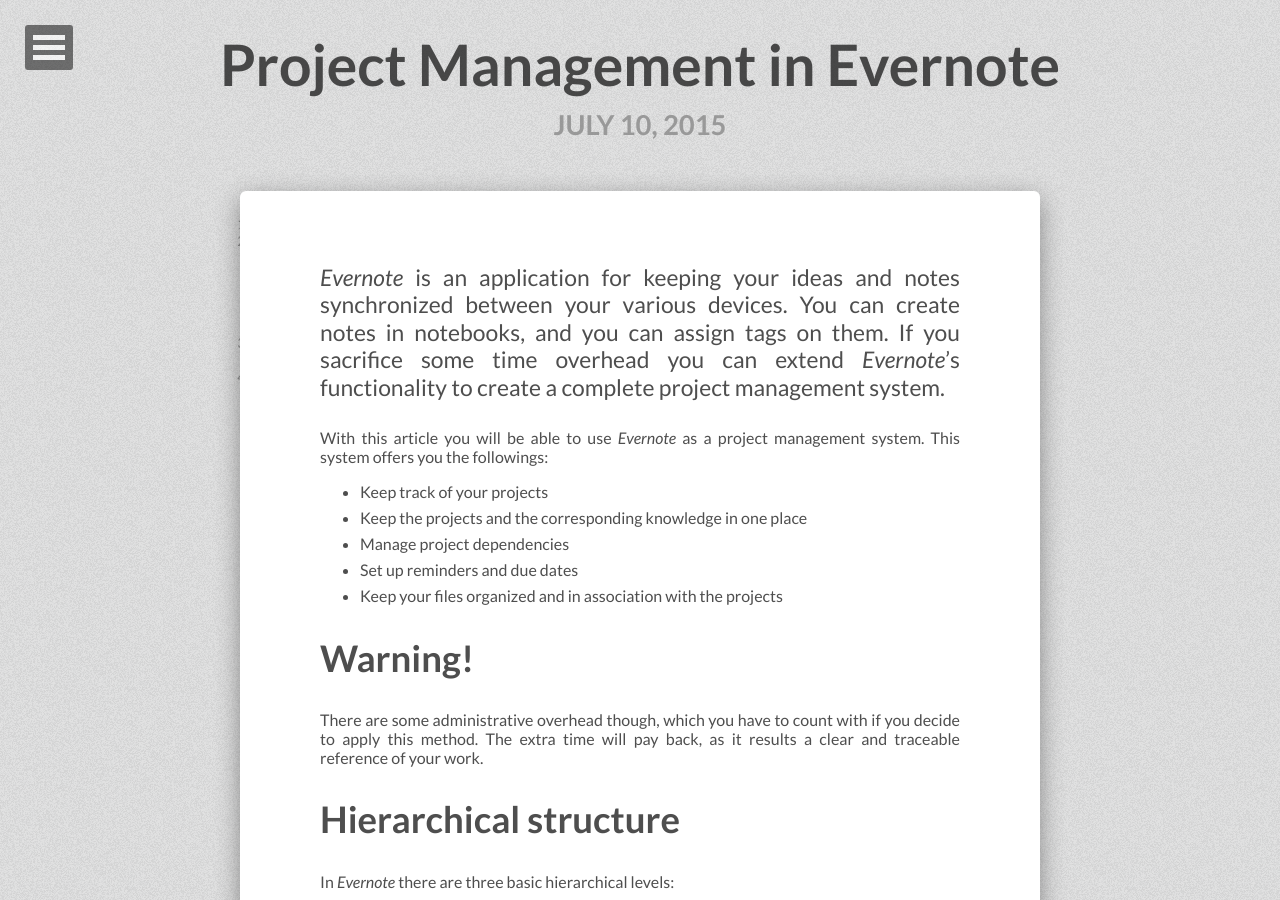
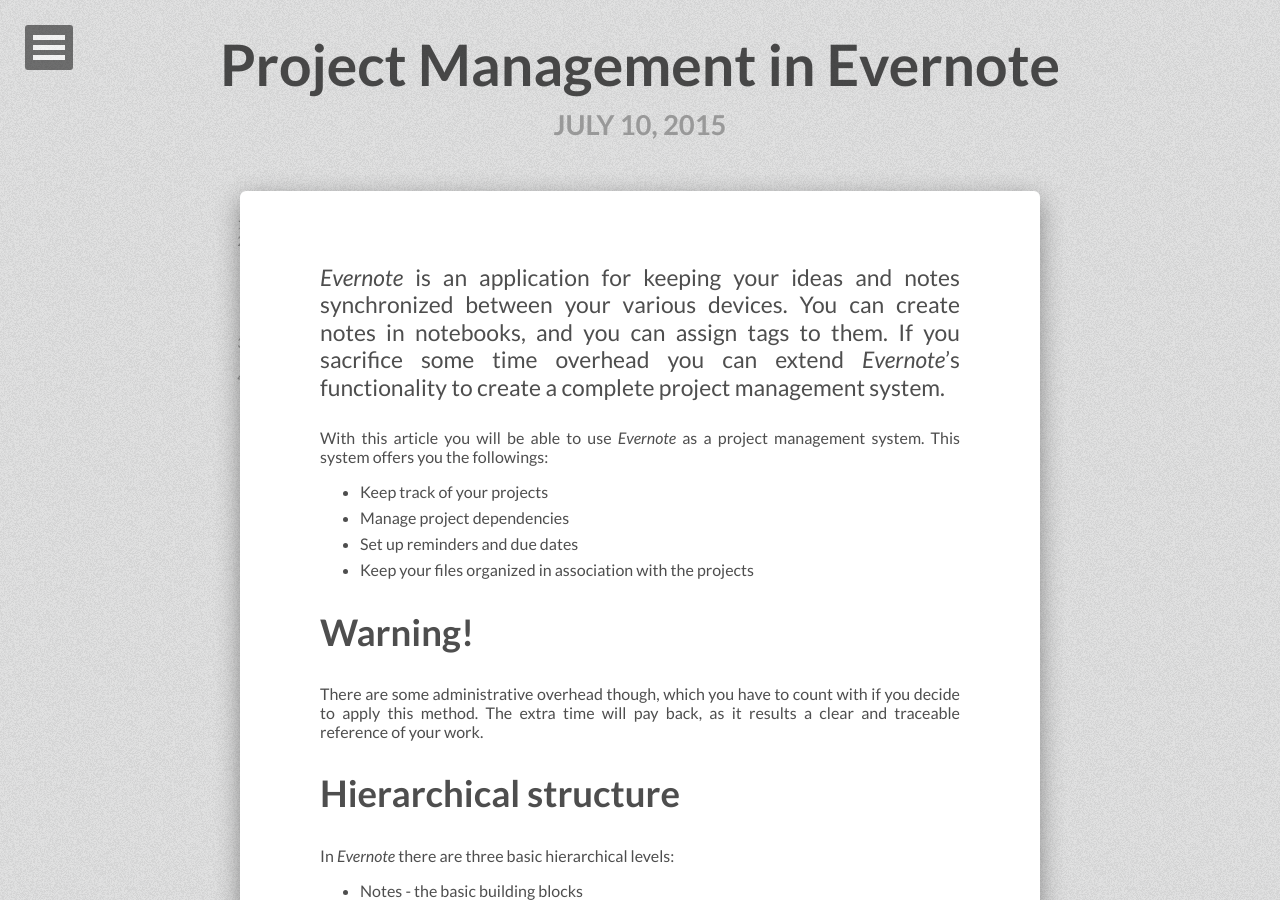
Before and after one commit to tiborsimon/tiborsimon.github.io, a Jekyll site: the page built from _posts/2015-07-10-project-management-in-evernote.md, in a window 1280 px wide and 900 px high. Built offline with Jekyll 4.4.1, drawn with Linux system fonts in a browser that asks for light colours; nearby versions of some CDN libraries; comment, search, counter and statistics services are not loaded.

Commit message:
Article update

```diff
--- a/_posts/2015-07-10-project-management-in-evernote.md
+++ b/_posts/2015-07-10-project-management-in-evernote.md
@@ -8,15 +8,14 @@
 share_buttons: True
 ---
 
-_Evernote_ is an application for keeping your ideas and notes synchronized between your various devices. You can create notes in notebooks, and you can assign tags on them. If you sacrifice some time overhead you can extend _Evernote_'s functionality to create a complete project management system.
+_Evernote_ is an application for keeping your ideas and notes synchronized between your various devices. You can create notes in notebooks, and you can assign tags to them. If you sacrifice some time overhead you can extend _Evernote_'s functionality to create a complete project management system.
 
 With this article you will be able to use _Evernote_ as a project management system. This system offers you the followings:
 
 - Keep track of your projects
-- Keep the projects and the corresponding knowledge in one place
 - Manage project dependencies
 - Set up reminders and due dates
-- Keep your files organized and in association with the projects
+- Keep your files organized in association with the projects
 
 # Warning!
 
```
